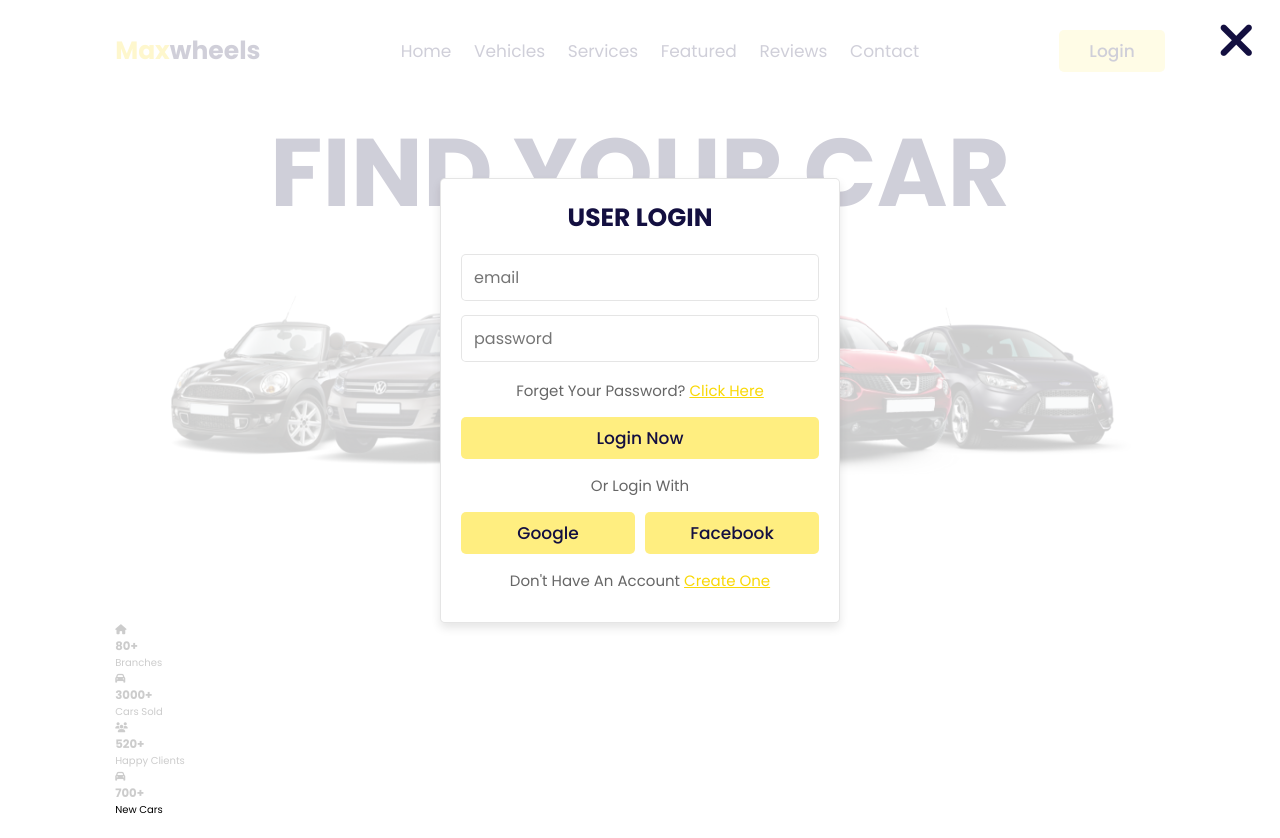
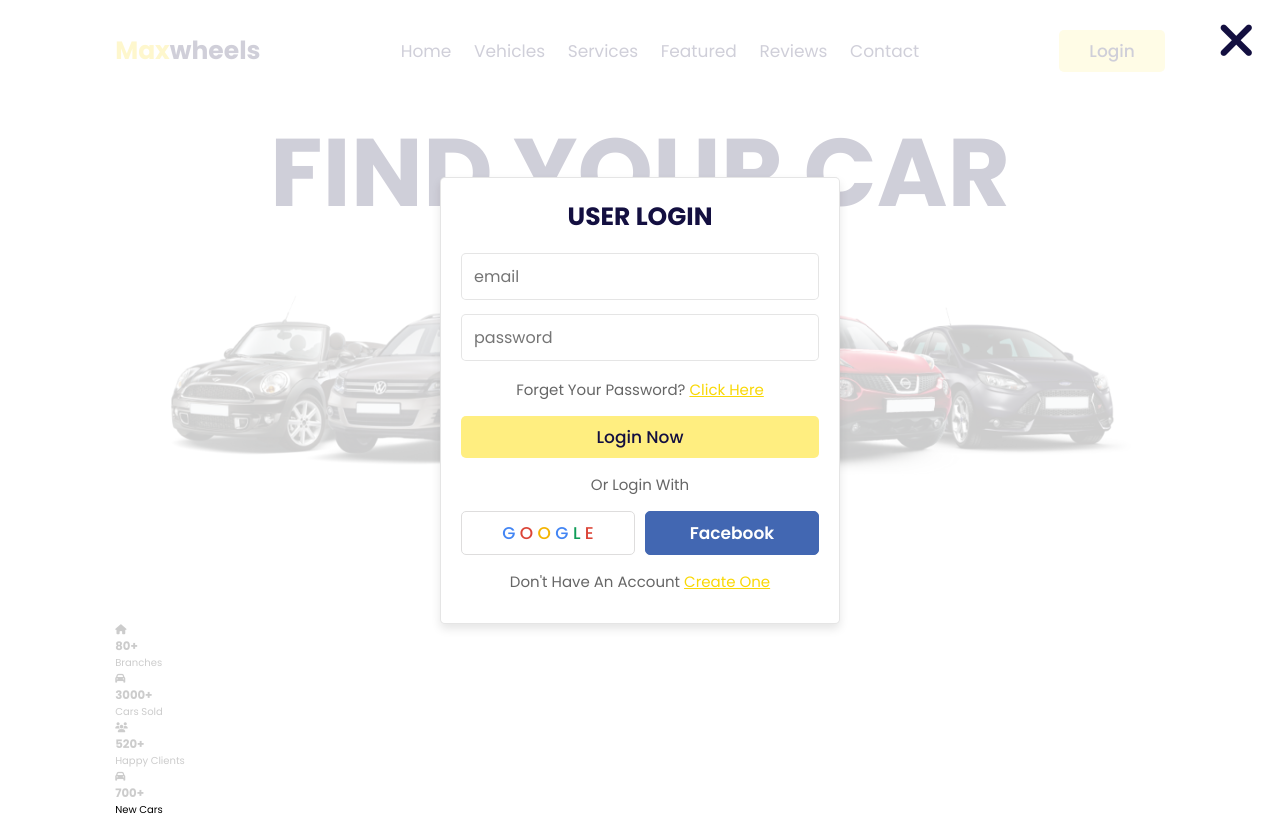
Before and after one commit to lucasricbarbosa/Car-Rent, a plain HTML site: page index.html in a window 1280 px wide. Both pictures are taken after a click on the element "Login". Drawn offline with Linux system fonts and the light colour scheme.

Commit message:
editing google and facebook buttons

```diff
--- a/css/style.css
+++ b/css/style.css
@@ -5,6 +5,11 @@
     --light-color: #666;
     --border: .1rem solid rgba(0,0,0,.1);
     --box-shadow: 0 .5rem 1rem rgba(0,0,0,.1);
+    --facebook-color: #4267B2;
+    --google-colors-blue: #4285F4;
+    --google-colors-red: #DB4437;
+    --google-colors-yellow: #F4B400;
+    --google-colors-green: #0F9D58;
 }
 
 * {
@@ -141,6 +146,43 @@ section {
     display: block;
     width: 100%;
     margin: .5rem 0;
+}
+
+.btn-facebook {
+    background: var(--facebook-color);
+    color: #fff;
+    font-weight: 600;
+    border: 1px solid var(--facebook-color);
+}
+
+.btn-facebook:hover {
+    color: var(--facebook-color);
+    background: lightgray;
+}
+
+.btn-google {
+    background: #fff;
+    border: 1px solid #dedddd;
+}
+
+.btn-google:hover {
+    background: #e5e3e3;
+}
+
+.google-g {
+    color: var(--google-colors-blue);
+}
+
+.google-o, .google-e {
+    color: var(--google-colors-red);
+}
+
+.google-oo {
+    color: var(--google-colors-yellow);
+}
+
+.google-l {
+    color: var(--google-colors-green);
 }
 
 .login-form-container form h3 {
--- a/index.html
+++ b/index.html
@@ -49,8 +49,15 @@
             <input type="submit" value="login now" class="btn">
             <p>or login with</p>
             <div class="buttons">
-                <a href="#" class="btn">google</a>
-                <a href="#" class="btn">facebook</a>
+                <a href="#" class="btn btn-google">
+                    <span class="google-g">g</span>
+                    <span class="google-o">o</span>
+                    <span class="google-oo">o</span>
+                    <span class="google-g">g</span>
+                    <span class="google-l">l</span>
+                    <span class="google-e">e</span>
+                </a>
+                <a href="#" class="btn btn-facebook">facebook</a>
             </div>
             <p>don't have an account <a href="#">create one</a></p>
         </form>
```
